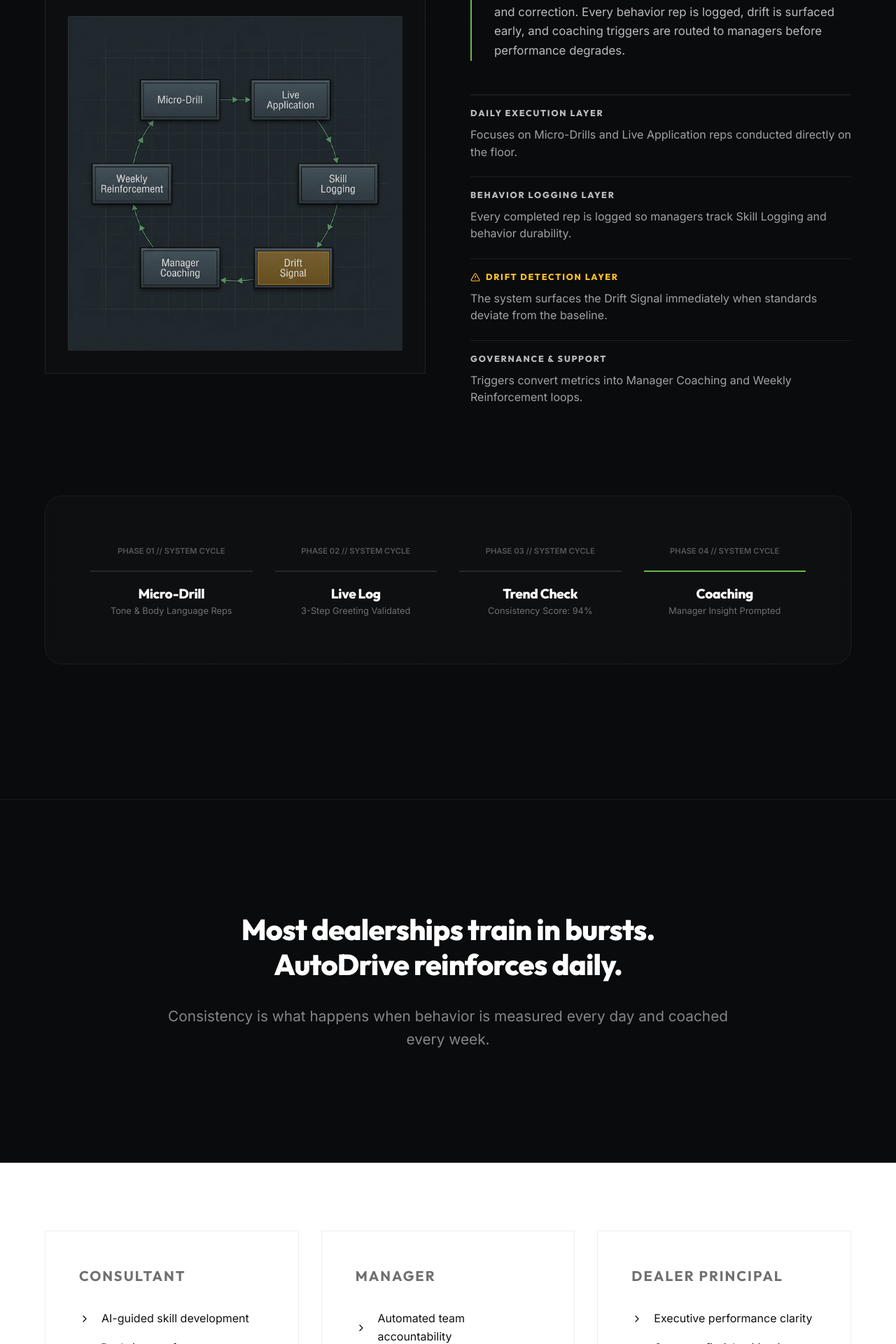
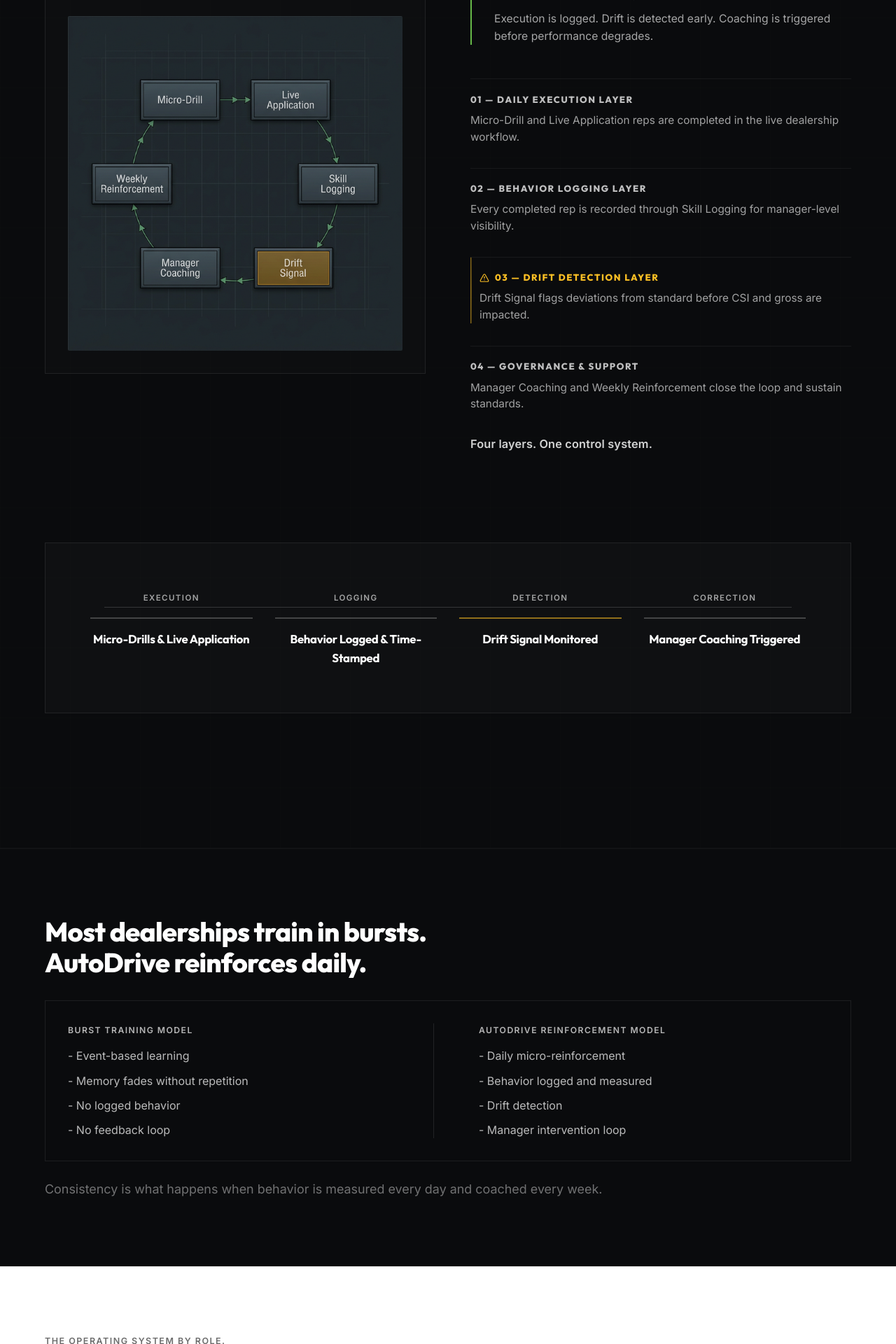
Before and after one commit to AutoKnerd/autodrive_web, a React (Vite) app: page / in a window 1280 px wide. Shown: the part 3740-5660 px from the top of the page at 70% size. Built offline with nearby package versions, Linux system fonts and the light colour scheme.

Commit message:
Refine homepage hierarchy and authority-driven section structure

```diff
--- a/src/index.css
+++ b/src/index.css
@@ -145,6 +145,31 @@
   animation: fadeIn 0.8s var(--transition-smooth) forwards;
 }
 
+@keyframes driftSignalSweep {
+  from {
+    background-position: 0 -120%;
+  }
+
+  to {
+    background-position: 0 220%;
+  }
+}
+
+.drift-monitor-line {
+  position: absolute;
+  top: 0;
+  left: -1px;
+  width: 2px;
+  height: 100%;
+  background-image: linear-gradient(180deg,
+      rgba(251, 191, 36, 0.12) 0%,
+      rgba(251, 191, 36, 0.32) 48%,
+      rgba(251, 191, 36, 0.12) 100%);
+  background-size: 100% 240%;
+  animation: driftSignalSweep 7s linear infinite;
+  pointer-events: none;
+}
+
 /* Header & Hero Mobile Fixes */
 .hero-content {
   padding-top: 0;
--- a/src/pages/Home.tsx
+++ b/src/pages/Home.tsx
@@ -354,45 +354,61 @@
                         <div>
                             <div style={{ borderLeft: '2px solid var(--logo-green)', paddingLeft: '2rem', marginBottom: '3rem' }}>
                                 <h3 style={{ fontSize: '2rem', fontWeight: 800, marginBottom: '1rem', color: '#fff', letterSpacing: '-0.01em' }}>Infrastructure of Alignment</h3>
-                                <p style={{ color: 'rgba(255,255,255,0.72)', fontSize: '1.05rem', lineHeight: 1.65, maxWidth: '620px' }}>
-                                    AutoDrive runs a daily control loop across execution, visibility, and correction.
-                                    Every behavior rep is logged, drift is surfaced early, and coaching triggers are routed to managers before performance degrades.
+                                <p style={{ color: 'rgba(255,255,255,0.9)', fontSize: '1.22rem', fontWeight: 700, lineHeight: 1.35, marginBottom: '0.75rem', maxWidth: '620px' }}>
+                                    AutoDrive runs a daily behavioral control loop.
+                                </p>
+                                <p style={{ color: 'rgba(255,255,255,0.64)', fontSize: '0.98rem', lineHeight: 1.6, maxWidth: '620px' }}>
+                                    Execution is logged. Drift is detected early. Coaching is triggered before performance degrades.
                                 </p>
                             </div>
-                            <div style={{ display: 'flex', flexDirection: 'column', gap: '1.4rem' }}>
+                            <div style={{ display: 'flex', flexDirection: 'column', gap: '2rem' }}>
                                 {[
-                                    { title: "Daily Execution Layer", body: "Focuses on Micro-Drills and Live Application reps conducted directly on the floor." },
-                                    { title: "Behavior Logging Layer", body: "Every completed rep is logged so managers track Skill Logging and behavior durability." },
-                                    { title: "Drift Detection Layer", body: "The system surfaces the Drift Signal immediately when standards deviate from the baseline.", highlight: true },
-                                    { title: "Governance & Support", body: "Triggers convert metrics into Manager Coaching and Weekly Reinforcement loops." }
+                                    { num: '01', title: "Daily Execution Layer", body: "Micro-Drill and Live Application reps are completed in the live dealership workflow." },
+                                    { num: '02', title: "Behavior Logging Layer", body: "Every completed rep is recorded through Skill Logging for manager-level visibility." },
+                                    { num: '03', title: "Drift Detection Layer", body: "Drift Signal flags deviations from standard before CSI and gross are impacted.", highlight: true },
+                                    { num: '04', title: "Governance & Support", body: "Manager Coaching and Weekly Reinforcement close the loop and sustain standards." }
                                 ].map((feature, i) => (
-                                    <div key={i} style={{ borderTop: i === 0 ? '1px solid rgba(255,255,255,0.12)' : '1px solid rgba(255,255,255,0.08)', paddingTop: '1rem', position: 'relative' }}>
-                                        <h4 style={{ fontSize: '0.78rem', fontWeight: 800, color: feature.highlight ? '#fbbf24' : 'rgba(255,255,255,0.72)', textTransform: 'uppercase', letterSpacing: '0.14em', marginBottom: '0.5rem', display: 'flex', alignItems: 'center', gap: '0.5rem' }}>
+                                    <div key={i} style={{ borderTop: '1px solid rgba(255,255,255,0.06)', paddingTop: '1.15rem', paddingLeft: feature.highlight ? '0.75rem' : 0, borderLeft: feature.highlight ? '1px solid rgba(251,191,36,0.35)' : 'none', position: 'relative' }}>
+                                        {feature.highlight && <span className="drift-monitor-line" aria-hidden="true" />}
+                                        <h4 style={{ fontSize: '0.82rem', fontWeight: feature.highlight ? 900 : 800, color: feature.highlight ? '#fbbf24' : 'rgba(255,255,255,0.74)', textTransform: 'uppercase', letterSpacing: '0.12em', marginBottom: '0.45rem', display: 'flex', alignItems: 'center', gap: '0.5rem' }}>
                                             {feature.highlight && <AlertTriangle size={14} />}
-                                            {feature.title}
+                                            {feature.num} — {feature.title}
                                         </h4>
-                                        <p style={{ fontSize: '1rem', color: 'rgba(255,255,255,0.62)', lineHeight: 1.55 }}>{feature.body}</p>
+                                        <p style={{ fontSize: '0.96rem', color: 'rgba(255,255,255,0.62)', lineHeight: 1.55 }}>{feature.body}</p>
                                     </div>
                                 ))}
                             </div>
+                            <p style={{ marginTop: '2rem', fontSize: '1.02rem', fontWeight: 600, color: 'rgba(255,255,255,0.82)', letterSpacing: '0.01em' }}>
+                                Four layers. One control system.
+                            </p>
                         </div>
                     </div>
                 </div>
 
                 <div className="container" style={{ marginTop: '8rem', position: 'relative', zIndex: 10 }}>
-                    <div style={{ background: 'rgba(255,255,255,0.02)', padding: '4rem', borderRadius: '24px', border: '1px solid rgba(255,255,255,0.05)', backdropFilter: 'blur(10px)' }}>
-                        <div style={{ display: 'grid', gridTemplateColumns: 'repeat(auto-fit, minmax(200px, 1fr))', gap: '2rem' }}>
+                    <div style={{ background: 'rgba(255,255,255,0.02)', padding: '4rem', borderRadius: 0, border: '1px solid rgba(255,255,255,0.08)' }}>
+                        <div style={{ position: 'relative', display: 'grid', gridTemplateColumns: 'repeat(auto-fit, minmax(200px, 1fr))', gap: '2rem' }}>
+                            <div
+                                style={{
+                                    position: 'absolute',
+                                    top: '1.7rem',
+                                    left: '2%',
+                                    right: '2%',
+                                    height: '1px',
+                                    background: 'rgba(255,255,255,0.16)',
+                                    zIndex: 0
+                                }}
+                            />
                             {[
-                                { event: "Micro-Drill", msg: "Tone & Body Language Reps", status: "SYNCED" },
-                                { event: "Live Log", msg: "3-Step Greeting Validated", status: "VALID" },
-                                { event: "Trend Check", msg: "Consistency Score: 94%", status: "OPTIMAL" },
-                                { event: "Coaching", msg: "Manager Insight Prompted", status: "REINFORCED" }
+                                { state: "EXECUTION", title: "Micro-Drills & Live Application" },
+                                { state: "LOGGING", title: "Behavior Logged & Time-Stamped" },
+                                { state: "DETECTION", title: "Drift Signal Monitored" },
+                                { state: "CORRECTION", title: "Manager Coaching Triggered" }
                             ].map((step, i) => (
-                                <div key={step.event} style={{ textAlign: 'center' }}>
-                                    <span style={{ fontSize: '0.7rem', fontWeight: 900, color: 'rgba(255,255,255,0.3)' }}>PHASE 0{i + 1} // SYSTEM CYCLE</span>
-                                    <div style={{ margin: '1rem 0', height: '2px', background: i === 3 ? 'var(--logo-green)' : 'rgba(255,255,255,0.1)' }}></div>
-                                    <h4 style={{ fontSize: '1.2rem', fontWeight: 800, color: '#fff' }}>{step.event}</h4>
-                                    <p style={{ fontSize: '0.8rem', color: 'rgba(255,255,255,0.4)' }}>{step.msg}</p>
+                                <div key={step.state} style={{ textAlign: 'center', position: 'relative', zIndex: 1 }}>
+                                    <span style={{ fontSize: '0.72rem', fontWeight: 900, letterSpacing: '0.12em', color: 'rgba(255,255,255,0.62)' }}>{step.state}</span>
+                                    <div style={{ margin: '1rem 0', height: '2px', background: i === 2 ? 'rgba(251,191,36,0.55)' : 'rgba(255,255,255,0.22)' }}></div>
+                                    <h4 style={{ fontSize: '1.05rem', fontWeight: 700, color: '#fff' }}>{step.title}</h4>
                                 </div>
                             ))}
                         </div>
@@ -400,24 +416,67 @@
                 </div>
             </section>
 
-            <section className="dark-section" style={{ padding: '10rem 5%', textAlign: 'center', background: '#0a0b0d', borderTop: '1px solid rgba(255,255,255,0.03)' }}>
+            <section className="dark-section" style={{ padding: '6rem 5%', background: '#0a0b0d', borderTop: '1px solid rgba(255,255,255,0.03)' }}>
                 <div className="container">
-                    <h3 style={{ fontSize: 'clamp(1.8rem, 4vw, 2.6rem)', fontWeight: 800, color: '#fff', lineHeight: 1.2 }}>Most dealerships train in bursts.<br />AutoDrive reinforces daily.</h3>
-                    <p style={{ fontSize: 'clamp(1.1rem, 2vw, 1.3rem)', color: 'rgba(255,255,255,0.5)', maxWidth: '850px', margin: '2rem auto 0' }}>Consistency is what happens when behavior is measured every day and coached every week.</p>
+                    <h3 style={{ fontSize: 'clamp(1.8rem, 4vw, 2.4rem)', fontWeight: 800, color: '#fff', lineHeight: 1.15, marginBottom: '2rem' }}>
+                        Most dealerships train in bursts.<br />AutoDrive reinforces daily.
+                    </h3>
+                    <div className="mobile-stack" style={{ display: 'grid', gridTemplateColumns: 'repeat(auto-fit, minmax(300px, 1fr))', gap: '2.5rem', border: '1px solid rgba(255,255,255,0.08)', padding: '2rem' }}>
+                        <div style={{ paddingRight: '1.5rem', borderRight: '1px solid rgba(255,255,255,0.1)' }}>
+                            <p style={{ fontSize: '0.76rem', fontWeight: 900, letterSpacing: '0.12em', textTransform: 'uppercase', color: 'rgba(255,255,255,0.7)', marginBottom: '1rem' }}>
+                                Burst Training Model
+                            </p>
+                            <ul style={{ listStyle: 'none', display: 'flex', flexDirection: 'column', gap: '0.75rem' }}>
+                                {[
+                                    'Event-based learning',
+                                    'Memory fades without repetition',
+                                    'No logged behavior',
+                                    'No feedback loop'
+                                ].map((item) => (
+                                    <li key={item} style={{ fontSize: '1rem', color: 'rgba(255,255,255,0.72)', lineHeight: 1.45 }}>
+                                        - {item}
+                                    </li>
+                                ))}
+                            </ul>
+                        </div>
+                        <div style={{ paddingLeft: '1.5rem' }}>
+                            <p style={{ fontSize: '0.76rem', fontWeight: 900, letterSpacing: '0.12em', textTransform: 'uppercase', color: 'rgba(255,255,255,0.7)', marginBottom: '1rem' }}>
+                                AutoDrive Reinforcement Model
+                            </p>
+                            <ul style={{ listStyle: 'none', display: 'flex', flexDirection: 'column', gap: '0.75rem' }}>
+                                {[
+                                    'Daily micro-reinforcement',
+                                    'Behavior logged and measured',
+                                    'Drift detection',
+                                    'Manager intervention loop'
+                                ].map((item) => (
+                                    <li key={item} style={{ fontSize: '1rem', color: 'rgba(255,255,255,0.72)', lineHeight: 1.45 }}>
+                                        - {item}
+                                    </li>
+                                ))}
+                            </ul>
+                        </div>
+                    </div>
+                    <p style={{ fontSize: 'clamp(1rem, 1.8vw, 1.12rem)', color: 'rgba(255,255,255,0.42)', maxWidth: '900px', marginTop: '1.6rem' }}>
+                        Consistency is what happens when behavior is measured every day and coached every week.
+                    </p>
                 </div>
             </section>
 
             <section className="light-section" style={{ borderTop: '1px solid rgba(0,0,0,0.05)', background: '#fff' }}>
                 <div className="container">
+                    <p style={{ fontSize: '0.78rem', fontWeight: 800, letterSpacing: '0.12em', textTransform: 'uppercase', color: 'rgba(18,17,17,0.62)', marginBottom: '1.5rem' }}>
+                        The Operating System by Role.
+                    </p>
                     <div className="mobile-stack" style={{ display: 'grid', gridTemplateColumns: 'repeat(auto-fit, minmax(300px, 1fr))', gap: '2rem' }}>
                         {/* Cards */}
                         {[
-                            { role: 'Consultant', items: ['AI-guided skill development', 'Real-time performance feedback', 'Career-defining training path'], cta: 'Join Private Beta', link: '#beta', primary: true },
-                            { role: 'Manager', items: ['Automated team accountability', 'Coaching visibility & tracking', 'Culture stability controls'], cta: 'Explore Dealership Implementation', link: '/implementation', primary: false },
-                            { role: 'Dealer Principal', items: ['Executive performance clarity', 'Gross profit risk mitigation', 'Enterprise-level scalability'], cta: 'Explore Dealership Implementation', link: '/implementation', primary: false }
+                            { role: 'Consultant', items: ['AI-guided execution reinforcement', 'Real-time behavioral correction', 'Structured advancement path'], cta: 'Join Private Beta', link: '#beta', primary: true },
+                            { role: 'Manager', items: ['Automated accountability engine', 'Coaching coverage control', 'Drift intervention controls'], cta: 'Explore Dealership Implementation', link: '/implementation', primary: false },
+                            { role: 'Dealer Principal', items: ['Executive performance command view', 'Gross risk visibility', 'Enterprise-wide execution standardization'], cta: 'Request Executive Brief', link: '/implementation', primary: false }
                         ].map(card => (
-                            <div key={card.role} style={{ padding: 'clamp(1.5rem, 5vw, 3rem)', background: '#fff', border: '1px solid #eee' }}>
-                                <h3 style={{ fontSize: '1.25rem', textTransform: 'uppercase', letterSpacing: '0.1em', marginBottom: '2rem', opacity: 0.6 }}>{card.role}</h3>
+                            <div key={card.role} style={{ padding: 'clamp(1.5rem, 5vw, 2.6rem)', borderLeft: '1px solid rgba(0,0,0,0.1)' }}>
+                                <h3 style={{ fontSize: '1rem', textTransform: 'uppercase', letterSpacing: '0.08em', marginBottom: '1.7rem', fontWeight: 800, opacity: 0.75 }}>{card.role}</h3>
                                 <ul style={{ listStyle: 'none', marginBottom: '3rem' }}>
                                     {card.items.map(item => <li key={item} style={{ marginBottom: '1rem', display: 'flex', alignItems: 'center', gap: '1rem' }}><ChevronRight size={16} /> {item}</li>)}
                                 </ul>
@@ -432,14 +491,26 @@
                 </div>
             </section>
 
-            <section className="dark-section" style={{ minHeight: '80vh', display: 'flex', flexDirection: 'column', justifyContent: 'center', textAlign: 'center' }}>
+            <section className="dark-section" style={{ minHeight: '80vh', display: 'flex', flexDirection: 'column', justifyContent: 'center', textAlign: 'center', padding: '12rem 5%' }}>
                 <div className="container">
-                    <h2 style={{ fontSize: 'clamp(2.5rem, 5vw, 4rem)', marginBottom: '1.5rem', color: '#fff' }}>Dealership performance will not<br />improve by accident.</h2>
-                    <h3 style={{ fontSize: 'clamp(2rem, 4vw, 3rem)', fontWeight: 400, opacity: 0.9, marginBottom: '2rem', color: '#fff' }}>It will improve by design.</h3>
-                    <p style={{ color: 'var(--text-secondary-dark)', fontSize: '1.2rem', marginBottom: '4rem' }}>AutoDrive installs design into daily behavior.</p>
+                    <p style={{ fontSize: '0.72rem', fontWeight: 800, color: 'rgba(255,255,255,0.42)', textTransform: 'uppercase', letterSpacing: '0.14em', marginBottom: '1rem' }}>
+                        System Deployment
+                    </p>
+                    <h2 style={{ fontSize: 'clamp(2.4rem, 5vw, 3.8rem)', marginBottom: '1rem', color: '#fff', lineHeight: 1.12 }}>
+                        Performance does not drift upward.<br />
+                        It degrades without control.
+                    </h2>
+                    <h3 style={{ fontSize: 'clamp(2rem, 4vw, 3rem)', fontWeight: 700, opacity: 0.96, marginBottom: '2.2rem', color: '#fff', lineHeight: 1.05 }}>
+                        AutoDrive installs control.
+                    </h3>
+                    <p style={{ color: 'rgba(255,255,255,0.58)', fontSize: '1.05rem', marginBottom: '4rem', lineHeight: 1.75 }}>
+                        Installed in daily reps.<br />
+                        Measured in weekly coaching.<br />
+                        Protected at the executive level.
+                    </p>
                     <div style={{ display: 'flex', gap: '1.5rem', justifyContent: 'center', flexWrap: 'wrap' }}>
                         <a href="#beta" className="btn btn-primary">Join Private Beta</a>
-                        <Link to="/implementation" className="btn btn-ghost" style={{ textDecoration: 'none' }}>Explore Dealership Implementation</Link>
+                        <Link to="/implementation" className="btn btn-ghost" style={{ textDecoration: 'none' }}>View 90-Day Rollout</Link>
                     </div>
                 </div>
             </section>
```
